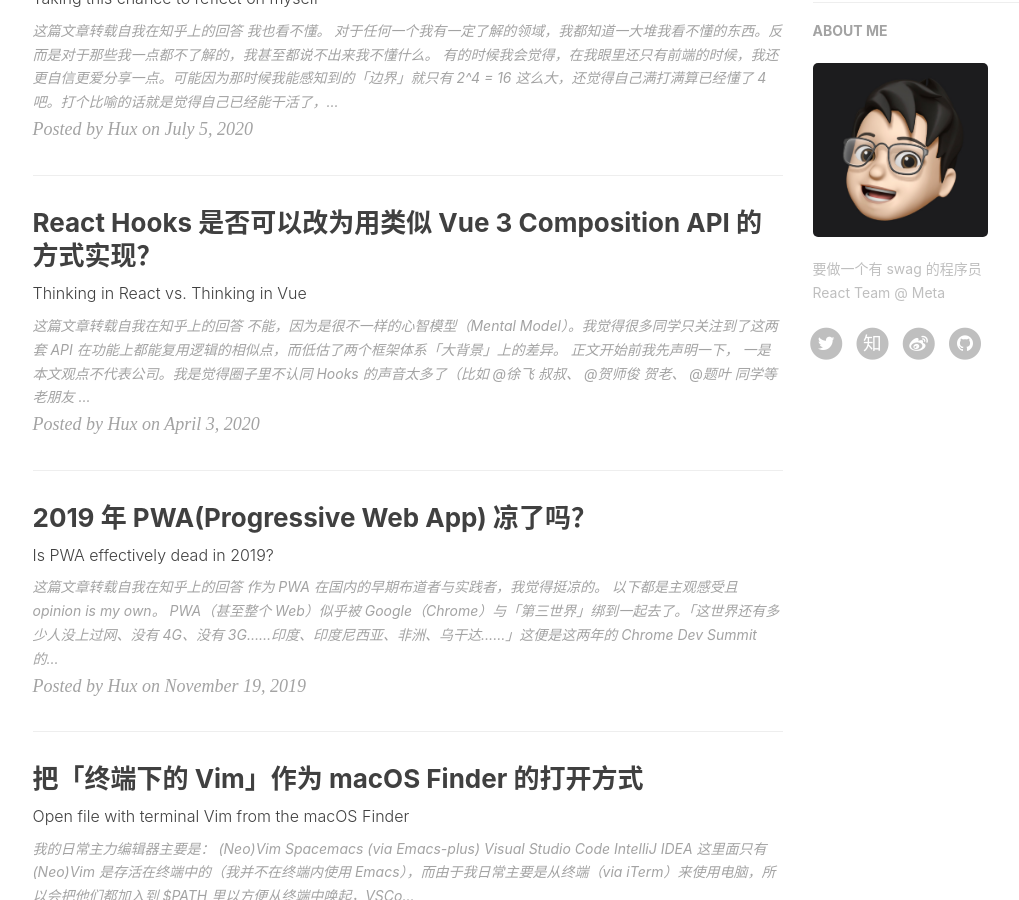
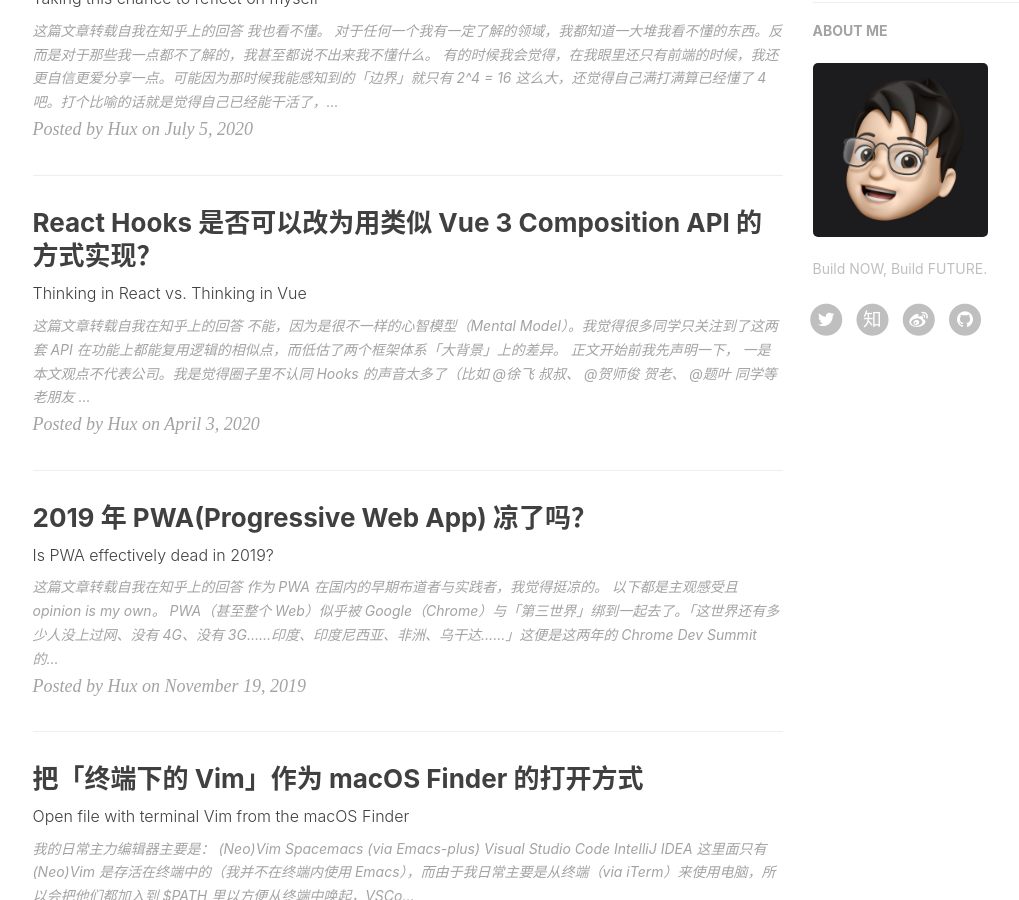
Before and after one commit to FangFrankSun/My_Blog, a Jekyll site: the page built from index.html, in a window 1280 px wide and 900 px high, scrolled down 788 px. Shown: the whole window, without its empty margins (135-1154 px from the left). Built offline with Jekyll 4.4.1, drawn with Linux system fonts in a browser that asks for light colours; nearby versions of some CDN libraries; the list of posts is cut into pages by our own code; comment, search, counter and statistics services are not loaded.

Commit message:
Update _config.yml

```diff
--- a/_config.yml
+++ b/_config.yml
@@ -74,7 +74,7 @@
 
 # Sidebar settings
 sidebar: true # whether or not using Sidebar.
-sidebar-about-description: "要做一个有 swag 的程序员 <br> React Team @ Meta"
+sidebar-about-description: "Build NOW, Build FUTURE."
 sidebar-avatar: img/profile.png # use absolute URL, seeing it's used in both `/` and `/about/`
 
 # Featured Tags
```
